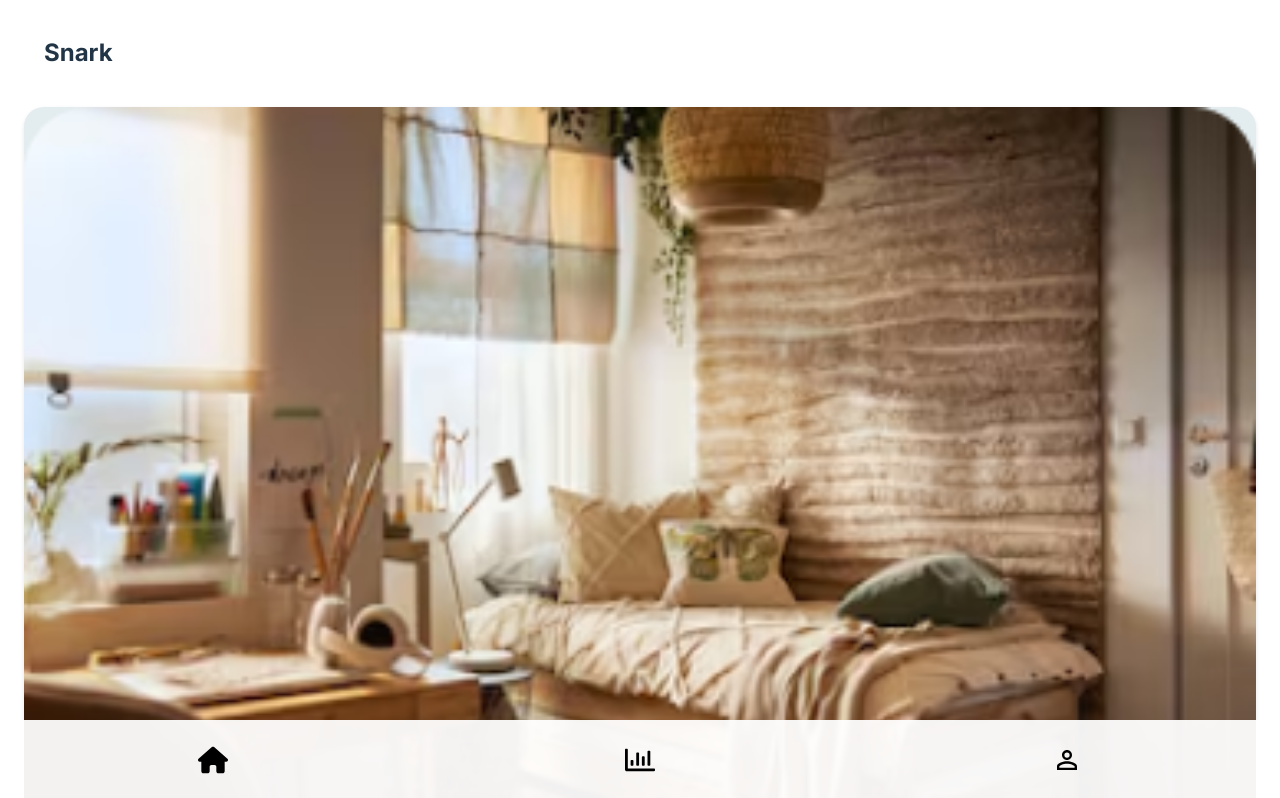
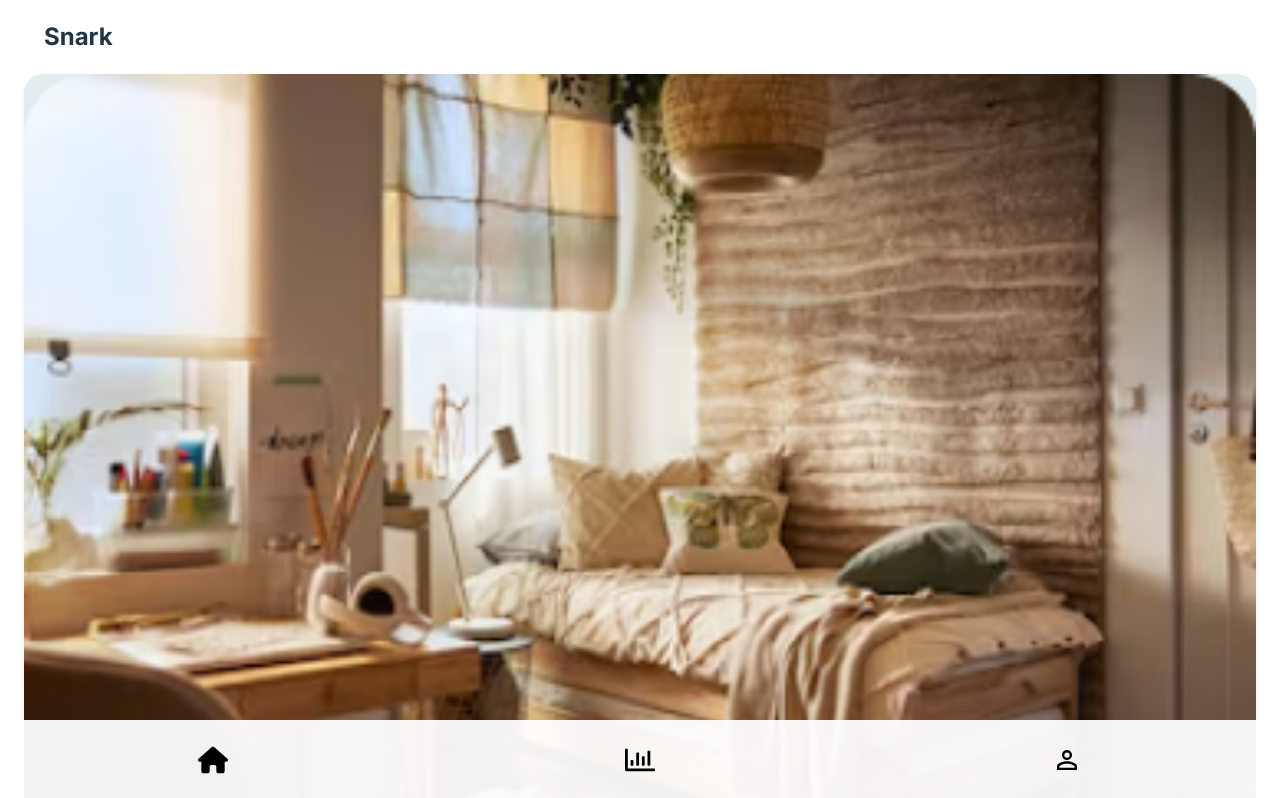
Before and after one commit to casperHansenTEOA/IKEASnark, a React (Vite) app in the folder Snark/: page / in a window 1280 px wide. Shown: the top 798 px of the page. Built offline with nearby package versions, Linux system fonts and the light colour scheme.

Commit message:
Fixed margin on header for root

```diff
--- a/Snark/src/routes/Root.css
+++ b/Snark/src/routes/Root.css
@@ -19,4 +19,6 @@ h1 {
   line-height: 1.1;
   text-align: left;
   margin-left: 20px;
+  margin-top: 0;
+  margin-bottom: 0;
 }
```
